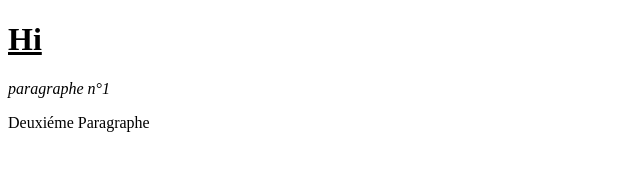
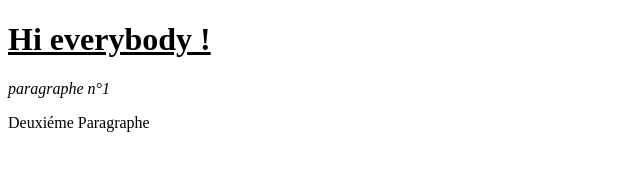
Before and after one commit to nidhalBougatf/projet-nidhal, a plain HTML site: page index.html in a window 1280 px wide. Shown: the whole page, without its empty margins (0-640 px from the left). Drawn offline with Linux system fonts and the light colour scheme.

Commit message:
modification des en-têtes 1

```diff
--- a/index.html
+++ b/index.html
@@ -8,7 +8,7 @@
   <link rel="icon" type="image/x-icon" href="favicon.ico">
 </head>
 <body>
-<h1><u>Hi</u></h1>
+<h1><u>Hi everybody !</u></h1>
 <p><i>paragraphe n°1</i></p>
   <p>Deuxiéme Paragraphe</p>
 </body>
```
Also changed, not shown: planning.txt.
